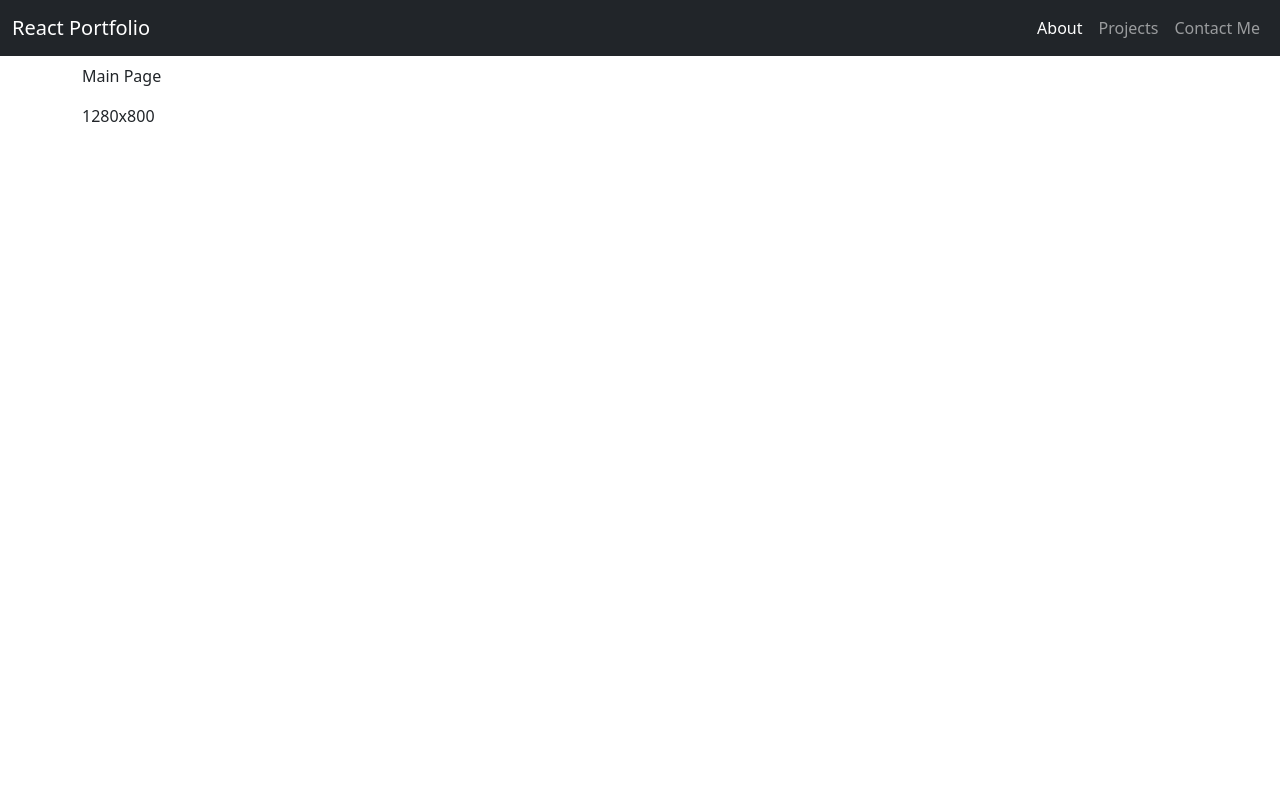
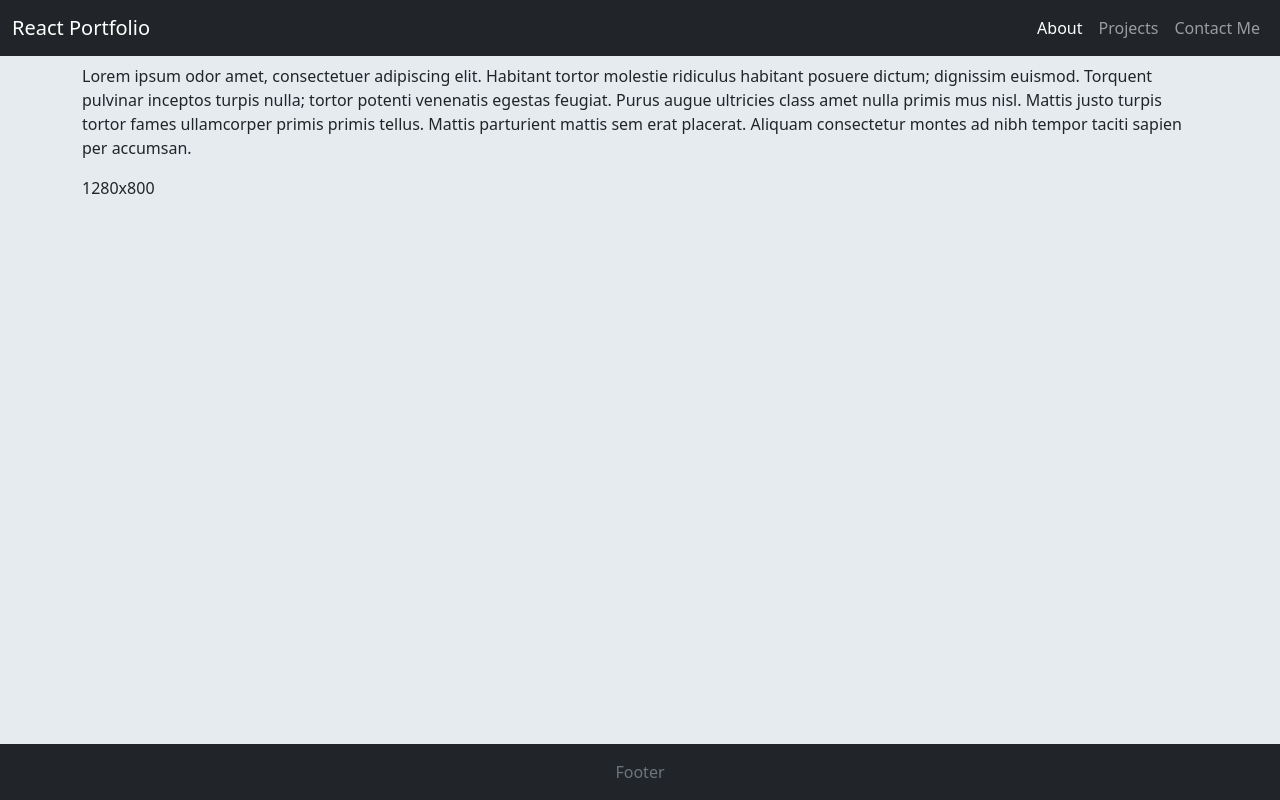
Before and after one commit to sinsinkun/React-Portfolio, a React (Create React App) app: page / in a window 1280 px wide. Built offline with nearby package versions, Linux system fonts and the light colour scheme.

Commit message:
Added sidebar/footer

```diff
--- a/src/App.js
+++ b/src/App.js
@@ -3,28 +3,31 @@ import { BrowserRouter as Router, Switch, Route } from 'react-router-dom';
 import Navbar from './components/Navbar';
 import Homepage from './components/Homepage';
 import Page404 from './components/Page404';
+import SideNav from './components/Sidenav';
+import Footer from './components/Footer';
 
 const winDimContext = React.createContext();
 
 function App() {
 
   const [winDim, setWinDim] = useState({x:window.innerWidth, y:window.innerHeight});
+  const [showSideNav, setShowSideNav] = useState(false);
 
   useEffect(() => {
     // add listeners for window resize
     function handleDim() { setWinDim({x:window.innerWidth, y:window.innerHeight}) };
     window.addEventListener('resize', handleDim);
-
     // remove listeners on unmount of component
     return () => { window.removeEventListener("resize", handleDim) }
   })
 
   return (
-    <div className="App">
+    <div className="App d-flex flex-column" style={{minHeight:"100vh", backgroundColor:"rgb(230,235,240)"}}>
       <winDimContext.Provider value={winDim}>
         <Router basename={process.env.PUBLIC_URL}>
           {/* Navbar */}
-          <Navbar />
+          <Navbar showSideNav={showSideNav} toggleSideNav={setShowSideNav}/>
+          {showSideNav ? <SideNav /> : ''}
           {/* Main body */}
           <div className="container-md">
             <Switch>
@@ -32,6 +35,7 @@ function App() {
               <Route><Page404 /></Route>
             </Switch>
           </div>
+          <Footer />
         </Router>
       </winDimContext.Provider>
     </div>
--- /dev/null
+++ b/src/components/Footer.js
@@ -0,0 +1,11 @@
+function Footer() {
+  return(
+    <footer className="footer mt-auto py-3 bg-dark">
+      <div className="container-fluid text-center">
+        <span className="text-muted">Footer</span>
+      </div>
+    </footer>
+  )
+}
+
+export default Footer;
--- a/src/components/Homepage.js
+++ b/src/components/Homepage.js
@@ -7,7 +7,14 @@ function Homepage() {
 
   return(
     <div className="my-2 mx-auto">
-      <p>Main Page</p>
+      <p>Lorem ipsum odor amet, consectetuer adipiscing elit.
+        Habitant tortor molestie ridiculus habitant posuere dictum;
+        dignissim euismod. Torquent pulvinar inceptos turpis nulla;
+        tortor potenti venenatis egestas feugiat. Purus augue ultricies
+        class amet nulla primis mus nisl. Mattis justo turpis tortor
+        fames ullamcorper primis primis tellus. Mattis parturient mattis
+        sem erat placerat. Aliquam consectetur montes ad nibh tempor
+        taciti sapien per accumsan.</p>
       <p>{winSize.x}x{winSize.y}</p>
     </div>
   )
--- a/src/components/Navbar.js
+++ b/src/components/Navbar.js
@@ -1,9 +1,25 @@
 import { NavLink } from 'react-router-dom';
+import { useEffect, useContext } from 'react';
+import { winDimContext } from '../App';
 
-function Navbar() {
+function Navbar(props) {
 
+  const winSize = useContext(winDimContext);
+
+  useEffect(() => {
+    if (winSize.x >= 780) props.toggleSideNav(false);
+    // eslint-disable-next-line
+  }, [winSize])
+
+  function openSideNav() {
+    // on click, show sidenav
+    if (props.showSideNav) props.toggleSideNav(false);
+    else props.toggleSideNav(true);
+  }
+  // desktop screen size
+  if (winSize.x > 780) {
     return(
-    <nav className="navbar navbar-expand navbar-dark bg-dark">
+      <nav className="navbar navbar-expand navbar-dark bg-dark sticky-top">
         <div className="container-fluid">
           <div className="navbar-brand">
             React Portfolio
@@ -23,5 +39,22 @@ function Navbar() {
       </nav>
     )
   }
+  // mobile screen size
+  else {
+    return(
+      <nav className="navbar navbar-expand navbar-dark bg-dark">
+        <div className="container-fluid">
+          <div className="navbar-brand">
+            React Portfolio
+          </div>
+          <button className="btn" style={{color:"lightgrey"}} onClick={openSideNav}>
+            <span>Menu</span>
+          </button>
+        </div>
+      </nav>
+    )
+  }
+
+}
 
 export default Navbar;
--- /dev/null
+++ b/src/components/Sidenav.js
@@ -0,0 +1,35 @@
+import { NavLink } from 'react-router-dom';
+
+const sideNavCSS = {
+  position: "fixed",
+  backgroundColor: "rgb(43,47,51)",
+  height: "calc(100vh - 7rem)",
+  top:"3.5rem",
+  right:"0",
+  width:"50vw",
+  zIndex:"10",
+  textAlign:"right",
+  padding:"0.2rem 1rem"
+}
+
+function SideNav() {
+  return(
+    <div style={sideNavCSS}>
+      <div className="navbar-collapse navbar-dark">
+        <ul className="navbar-nav">
+          <li className="nav-item">
+            <NavLink exact to="/" className="nav-link" activeClassName="active">About</NavLink>
+          </li>
+          <li className="nav-item">
+            <NavLink to="/projects" className="nav-link" activeClassName="active">Projects</NavLink>
+          </li>
+          <li className="nav-item">
+            <NavLink to="/contact" className="nav-link" activeClassName="active">Contact Me</NavLink>
+          </li>
+        </ul>
+      </div>
+    </div>
+  )
+}
+
+export default SideNav;
```
Also changed, not shown: public/robots.txt. Lines whose indentation alone changed are shown as unchanged.
